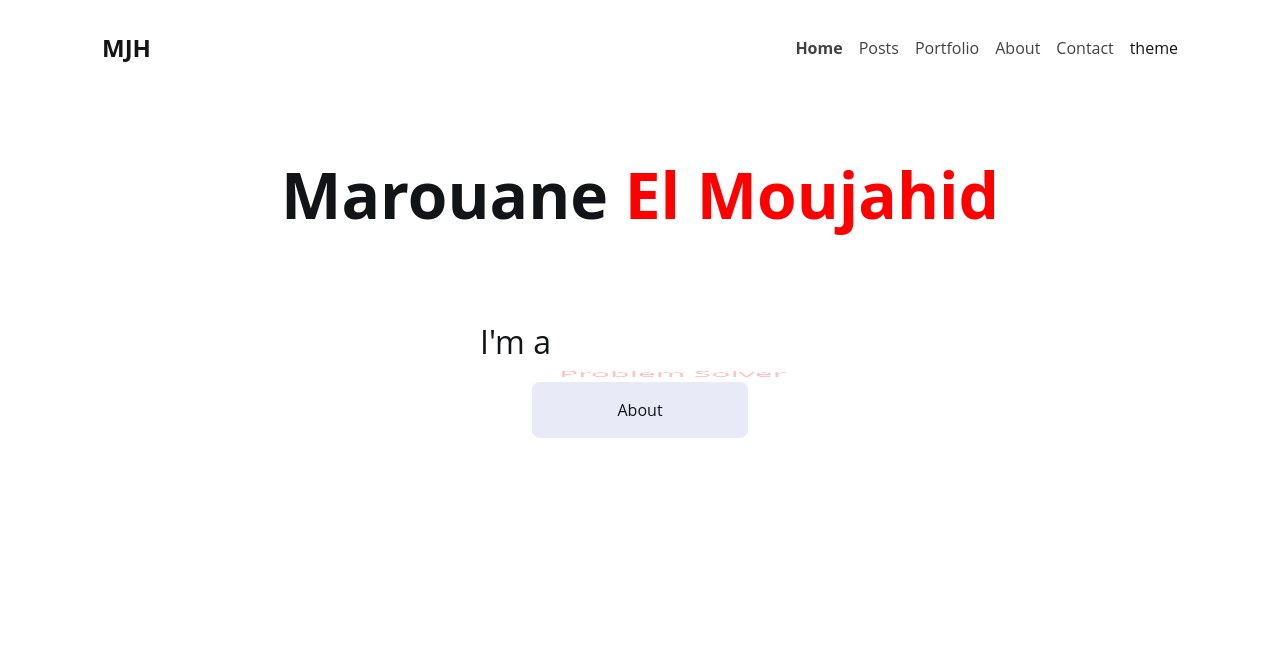
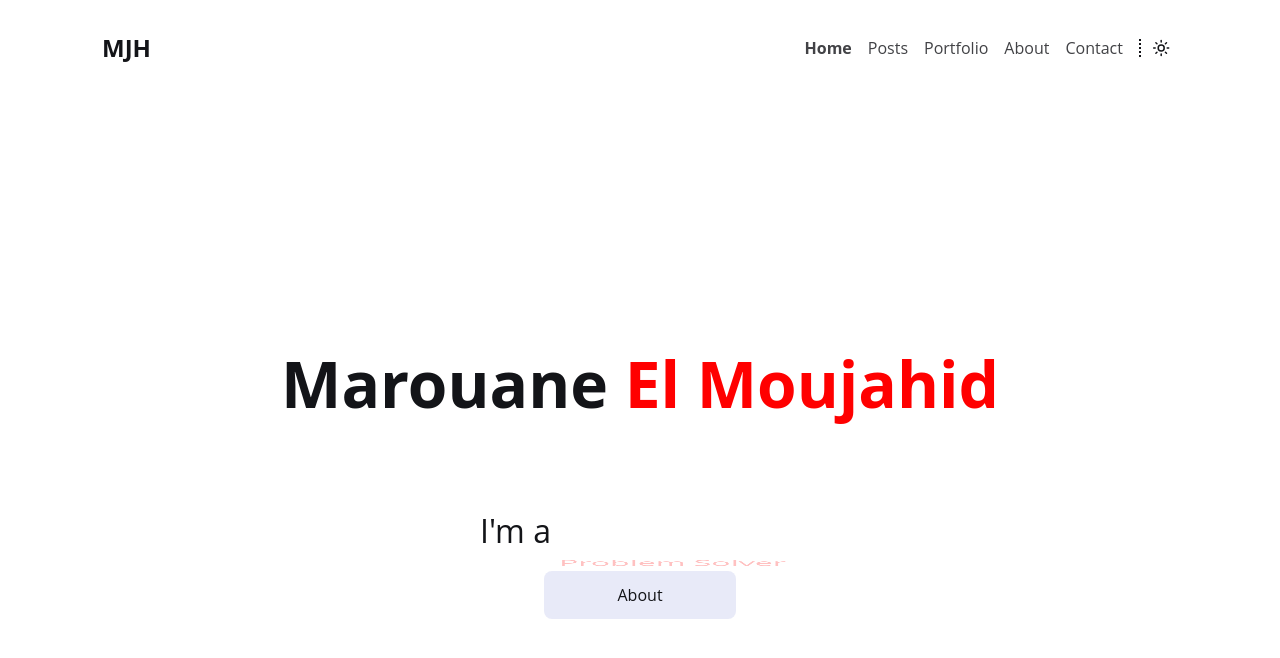
Before and after one commit to marouaneMJH/PortfolioPlogApp, a React (Vite) app in the folder front-end/: page / in a window 1280 px wide. Shown: the top 658 px of the page. Built offline with nearby package versions, Linux system fonts and the light colour scheme.

Commit message:
set modefy LinkButton

```diff
--- a/front-end/src/components/Hero.tsx
+++ b/front-end/src/components/Hero.tsx
@@ -9,6 +9,7 @@ const StyledLastName = styled.span`
 
 const StyledHeroContainer = styled.div`
     width: 100%;
+    height: 90vh;
     display: flex;
     gap: 1rem;
     flex-direction: column;
--- a/front-end/src/components/Portfolio/Project.tsx
+++ b/front-end/src/components/Portfolio/Project.tsx
@@ -81,12 +81,12 @@ const ButtonContainer = styled.div`
 `;
 
 const DemoButton = styled(LinkButton)`
-    background-color: #007bff;
+    /* background-color: #007bff;
     color: white;
 
     &:hover {
         background-color: #0056b3;
-    }
+    } */
 `;
 
 const ProjectCard: React.FC<Props> = ({
@@ -131,6 +131,7 @@ const ProjectCard: React.FC<Props> = ({
                             to={project.githubLink.toString()}
                             target="_blank"
                             rel="noopener noreferrer"
+                            $minWidth="7rem"
                         >
                             <Github size={18} style={{ marginRight: "8px" }} />
                             GitHub
@@ -142,6 +143,7 @@ const ProjectCard: React.FC<Props> = ({
                             to={project.demoLink.toString()}
                             target="_blank"
                             rel="noopener noreferrer"
+                            $minWidth="7rem"
                         >
                             <Link size={18} style={{ marginRight: "8px" }} />
                             Demo
--- a/front-end/src/components/Portfolio/Projects.tsx
+++ b/front-end/src/components/Portfolio/Projects.tsx
@@ -28,6 +28,7 @@ const projects: ProjectInterface[] = [
         descreption:
             "A responsive weather application that fetches data from the OpenWeatherMap API. Users can search for locations, view current weather conditions, and see 5-day forecasts. Built with vanilla JavaScript and CSS Grid for layout.",
         githubLink: new URL("https://github.com/username/weather-app"),
+        demoLink: new URL("https://github.com/username/weather-app"),
     },
     {
         id: 3,
@@ -113,7 +114,6 @@ const ProjectsSection = styled.section`
     padding: 4rem 0;
 `;
 
-
 const Projects: React.FC = () => {
     return (
         <ProjectsSection>
--- a/front-end/src/components/ThemOption.tsx
+++ b/front-end/src/components/ThemOption.tsx
@@ -1,4 +1,11 @@
+import { Sun } from "lucide-react";
 import { useState } from "react";
+import styled from "styled-components";
+const StyledSun = styled(Sun)`
+    border-left: 2px dotted var(--main-color);
+    padding-left: 0.7rem;
+    /* border-radius: 1px; */
+`;
 
 const ThemOption = () => {
     const [theme, setTheme] = useState<"dark" | "light">("light");
@@ -15,7 +22,11 @@ const ThemOption = () => {
 
     return (
         <>
-            <div onClick={() => toggleTheme()}>theme</div>
+            <StyledSun
+                size={18}
+                style={{ marginRight: "8px" }}
+                onClick={() => toggleTheme()}
+            />
         </>
     );
 };
--- a/front-end/src/components/basic/LinkButton.tsx
+++ b/front-end/src/components/basic/LinkButton.tsx
@@ -1,18 +1,39 @@
 import { NavLink } from "react-router-dom";
 
 import styled from "styled-components";
+interface LinkButtonProps {
+    children?: React.ReactNode;
 
-const LinkButton = styled(NavLink)`
+    $maxWidth?: string;
+    $minWidth?: string;
+
+    $height?: string;
+    $maxHeight?: string;
+    $minHeight?: string;
+
+    $padding?: string;
+    $margin?: string;
+}
+
+const LinkButton = styled(NavLink)<LinkButtonProps>`
     flex: 1;
     display: flex;
     align-items: center;
     justify-content: center;
     padding: 12px;
     border-radius: 8px;
-    min-width: 12rem;
+    height: ${(props) => props.$height || "2rem"};
+    max-height: ${(props) => props.$maxHeight || "2rem"};
+    min-height: ${(props) => props.$minHeight || "3rem"};
+
     text-decoration: none;
     font-weight: 500;
     transition: all 0.3s ease;
+
+    min-width: ${(props) => props.$minWidth || "12rem"};
+    margin: ${(props) => props.$margin || "0 auto"};
+    padding: ${(props) => props.$padding || "0 1rem"};
+    box-sizing: border-box;
 
     background-color: var(--bg-secondary-color);
     color: var(--main-color);
--- a/front-end/src/components/header.tsx
+++ b/front-end/src/components/header.tsx
@@ -9,7 +9,7 @@ const StyledHeader = styled.header`
     justify-content: space-between;
     padding-top: 1rem;
     padding-bottom: 1rem;
-    background-color: var(--bg-color);
+    /* background-color: var(--bg-color); */
 `;
 
 const StyledLogo = styled.p`
@@ -35,8 +35,9 @@ const NavList = styled.ul`
         text-decoration: none;
         color: var(--text-color);
         font-weight: 500;
-        transition: color 0.3s ease;
+        /* transition: -- 0.3s ease; */
         opacity: 0.8;
+
 
         &:hover {
             opacity: 1;
```
